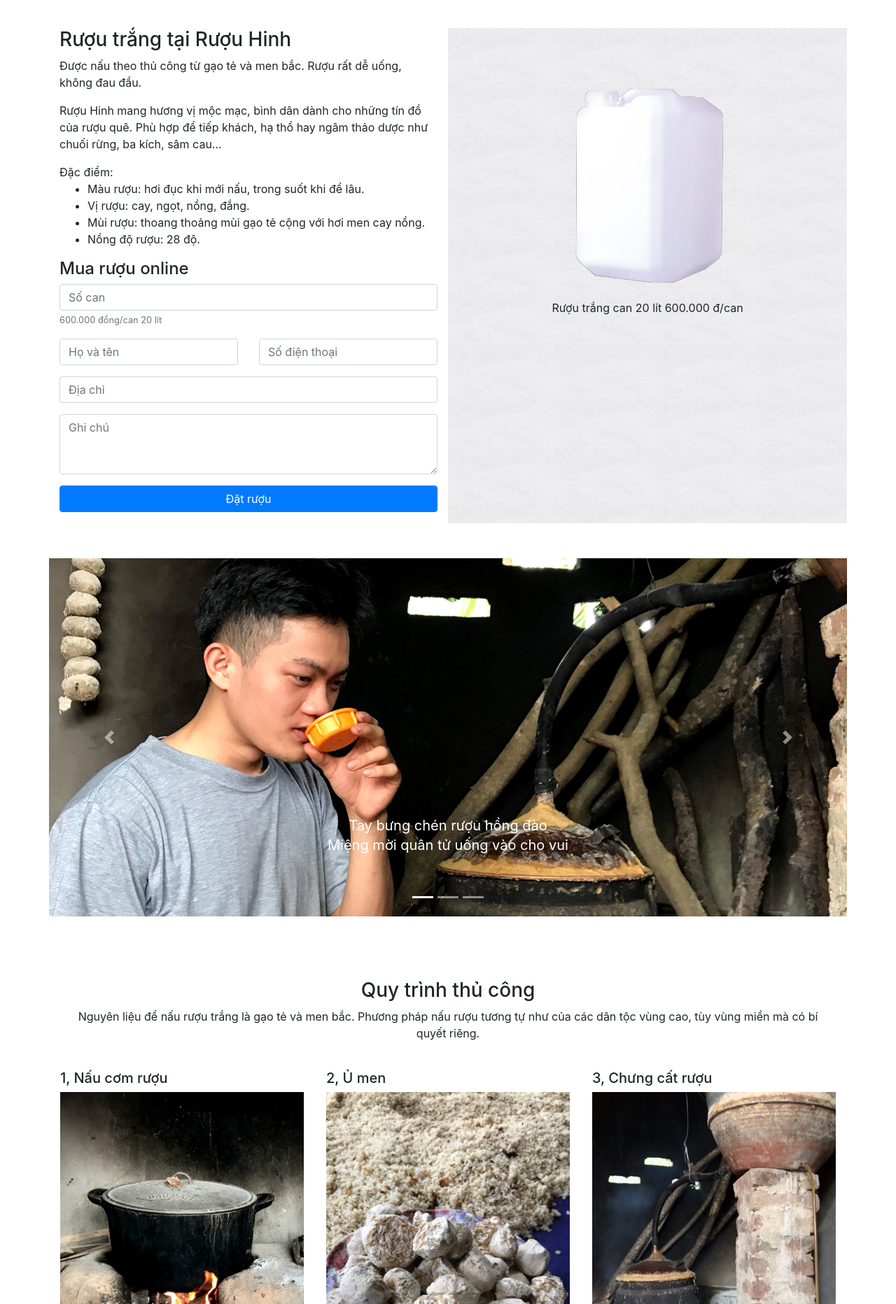
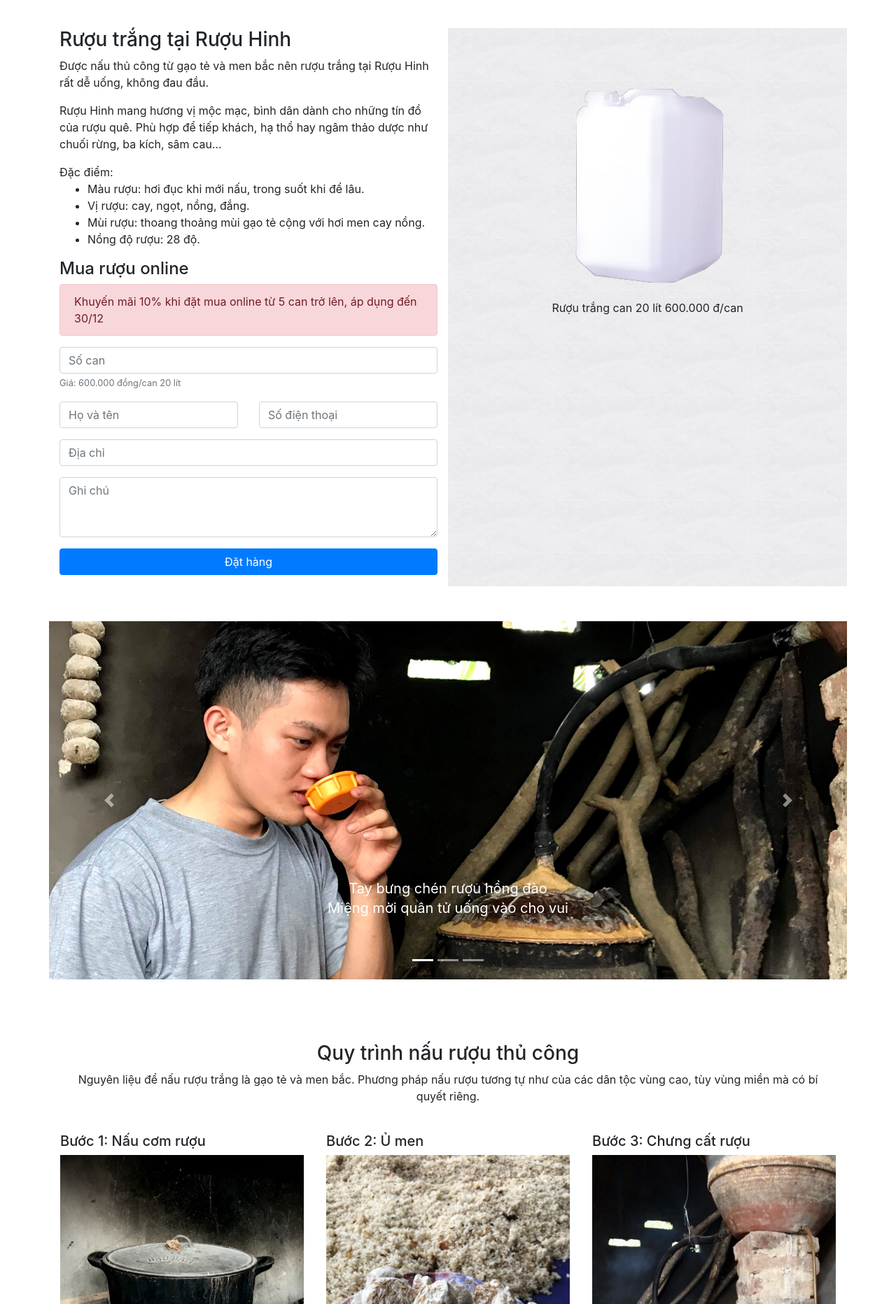
Before and after one commit to canhazn/ruouhinh, a Django app: page / in a window 1280 px wide. Shown: the part 56-1920 px from the top of the page at 70% size. Run offline with Django 3.2, Linux system fonts and the light colour scheme; some libraries are stand-ins or nearby versions.

Commit message:
update content

```diff
--- a/browser/static/css/style.css
+++ b/browser/static/css/style.css
@@ -5,6 +5,10 @@ html {
 
 body {
     padding-top: 56px;
+}
+
+footer {
+    background-color: #eaeaeb;
 }
 
 
--- a/browser/templates/base.html
+++ b/browser/templates/base.html
@@ -75,7 +75,7 @@
 
     <!-- Footer Start-->
     <footer>
-        <div class="footer-area mt-5">
+        <div class="footer-area pt-4 mt-3">
             <div class="container">
                 <div class="row d-flex justify-content-between">
                     <div class="col-xl-5 col-lg-5 col-md-5 col-sm-6">
--- a/browser/templates/index.html
+++ b/browser/templates/index.html
@@ -26,7 +26,7 @@
                 </p>
                 <p>Được nhiều lời khen rằng rượu ngon, quý khách có thể yên tâm mua rượu trắng từ Rượu Hinh!</p>
                 {% endcomment %}
-                <p> Được nấu theo thủ công từ gạo tẻ và men bắc. Rượu rất dễ uống, không đau đầu.</p>
+                <p> Được nấu thủ công từ gạo tẻ và men bắc nên rượu trắng tại Rượu Hinh rất dễ uống, không đau đầu.</p>
                 <p> Rượu Hinh mang hương vị mộc mạc, bình dân dành cho những tín đồ của rượu quê. Phù hợp để tiếp
                     khách, hạ thổ hay ngâm thảo dược như chuối rừng, ba kích, sâm cau…</p>
                 <p class="mb-0">Đặc điểm:</p>
@@ -39,13 +39,16 @@
 
                 <span id="mua-ruou-online" class="anchor"></span>
                 <h2 class="h4 text-center text-md-left">Mua rượu online</h2>
+                <p class="alert alert-danger">
+                    Khuyến mãi 10% khi đặt mua online từ 5 can trở lên, áp dụng đến 30/12
+                </p>
                 <form id="checkout-form" class="row contact_form" action="" method="post">
                     {% csrf_token %}
                     <div class="col-12 form-group">
                         <input type="number" class="form-control inline-block" id="quantity" name="quantity"
                             placeholder="Số can" min="1" max="10" required />
                         <small id="quantity" class="text-muted">
-                            600.000 đồng/can 20 lít
+                            Giá: 600.000 đồng/can 20 lít
                         </small>
                     </div>
                     <div class="col-md-6 form-group">
@@ -64,7 +67,7 @@
                         <textarea class="form-control" name="note" id="note" rows="3" placeholder="Ghi chú"></textarea>
                     </div>
                     <div class="col-md-12 form-group">
-                        <input type="submit" class="btn btn-primary btn-block" name="submit" value="Đặt rượu">
+                        <input type="submit" class="btn btn-primary btn-block" name="submit" value="Đặt hàng">
                     </div>
                 </form>
             </div>
@@ -140,7 +143,7 @@
     <section class="container">
         <span id="qui-trinh-nau-ruou" class="anchor"></span>
         <div class="title-section col-12 text-center mb-2 mb-md-4">
-            <h2 class="h3">Quy trình thủ công</h2>
+            <h2 class="h3">Quy trình nấu rượu thủ công</h2>
             <p>
                 Nguyên liệu để nấu rượu trắng là gạo tẻ và men bắc. Phương pháp nấu
                 rượu tương tự như của các dân tộc vùng cao, tùy vùng miền mà có bí quyết riêng.
@@ -148,7 +151,7 @@
         </div>
         <div class="row">
             <div class="col-md-4 p-3">
-                <h3 class="h5">1, Nấu cơm rượu</h3>
+                <h3 class="h5">Bước 1: Nấu cơm rượu</h3>
                 <img loading=lazy class="w-100" src="/browser/static/img/gallery/nau-com-ruou.jpeg" alt="Nấu cơm rượu">
 
                 <p class="pt-3">
@@ -159,7 +162,7 @@
             </div>
 
             <div class="col-md-4 p-3">
-                <h3 class="h5">2, Ủ men</h3>
+                <h3 class="h5">Bước 2: Ủ men</h3>
                 <img loading=lazy class="w-100" src="/browser/static/img/gallery/u-men-ruou.JPEG" alt="Ủ men rượu">
                 <p class="pt-3">
                     Lấy 50-52 quả men dã nhỏ. Để cơm nguội, sau đó rắc men và trộn đều. Tránh để cơm còn nóng hoặc nguội
@@ -171,13 +174,13 @@
 
 
             <div class="col-md-4 p-3">
-                <h3 class="h5">3, Chưng cất rượu</h3>
+                <h3 class="h5">Bước 3: Chưng cất rượu</h3>
                 <img loading=lazy class="w-100" src="/browser/static/img/gallery/chung-cat-ruou.JPEG"
                     alt="Chưng cất rượu">
                 <p class="pt-3">
-                    Giữ lửa không quá to, mai rùa luôn đủ nước. Rượu đầu là rượu nặng, cần để riêng để pha. Rượu giữa là
-                    rượu ngon nhất, vừa nhất. Lấy rượu cho đến khi rượu nhạt và có vị chua thì dừng lại. Bỗng rượu còn
-                    lại có thể pha đường ăn rất ngon.
+                    Trong quá trình chưng cất cần giữ lửa không quá to, mai rùa luôn đủ nước. Rượu đầu thu được là rượu
+                    nặng, cần để riêng để pha. Rượu giữa là rượu ngon nhất, vừa nhất. Lấy rượu cho đến khi rượu nhạt và
+                    có vị chua thì dừng lại. Bỗng rượu còn lại có thể pha đường ăn rất ngon.
                 </p>
             </div>
         </div>
@@ -363,8 +366,8 @@
                         <div class="media-body">
                             <h3 class="h5 d-inline">Số điện thoại (hotline): </h3> <a href="tel:0963697819"
                                 class="">0963 697 819</a>
-                            <p>Mọi thắc măc, phản ánh chất lượng, hay đặt rượu,.. quý khách có thể gọi vào số hotline để
-                                được hỗ trợ.</p>
+                            <p>Mọi thắc măc, phản ánh chất lượng hay đặt rượu,... quý khách có thể gọi vào số
+                                hotline để được hỗ trợ.</p>
                             <p>Thứ Hai - Thứ sáu: 9h - 18h</p>
                         </div>
                     </div>
```
